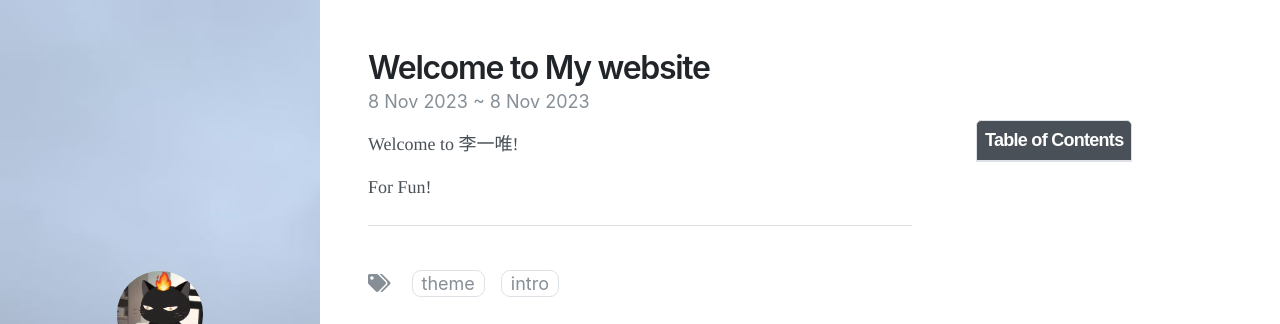
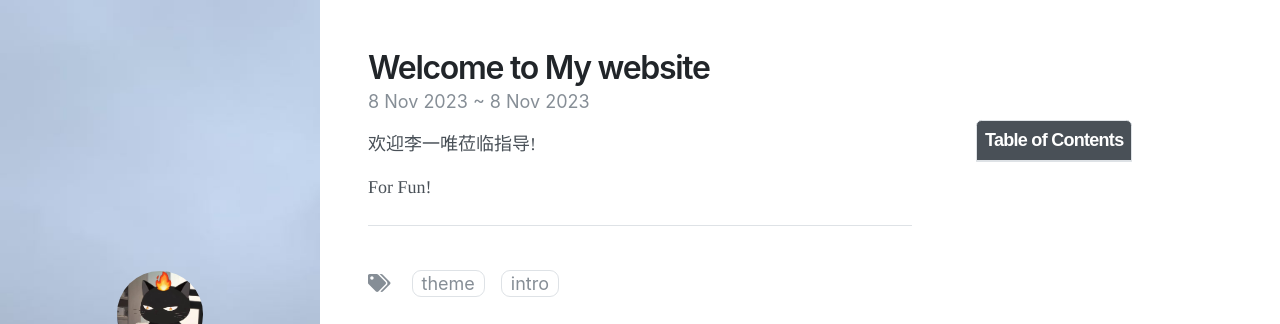
Before and after one commit to New-lay/New-lay.github.io, a Jekyll site: the page built from _posts/2020-09-29-welcome-to-not-pure-poole.md, in a window 1280 px wide. Shown: the top 324 px of the page. Built offline with Jekyll 4.4.1, drawn with Linux system fonts in a browser that asks for light colours; nearby versions of some CDN libraries.

Commit message:
Update 2020-09-29-welcome-to-not-pure-poole.md

```diff
--- a/_posts/2020-09-29-welcome-to-not-pure-poole.md
+++ b/_posts/2020-09-29-welcome-to-not-pure-poole.md
@@ -6,7 +6,7 @@ last_modified_at: 2023-11-08 22:38 +0800
 tags: [theme, Intro]
 toc:  true
 ---
-Welcome to 李一唯!
+欢迎李一唯莅临指导!
 
 
 For Fun!
```
